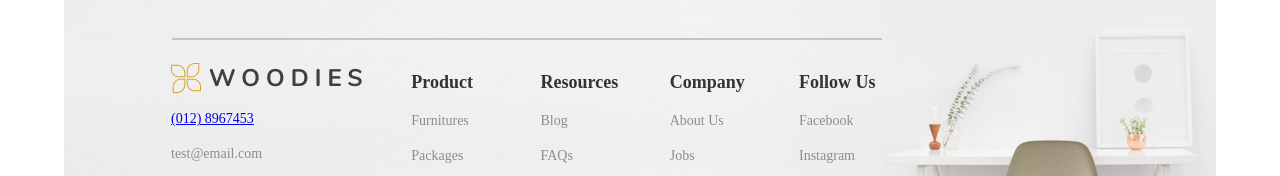
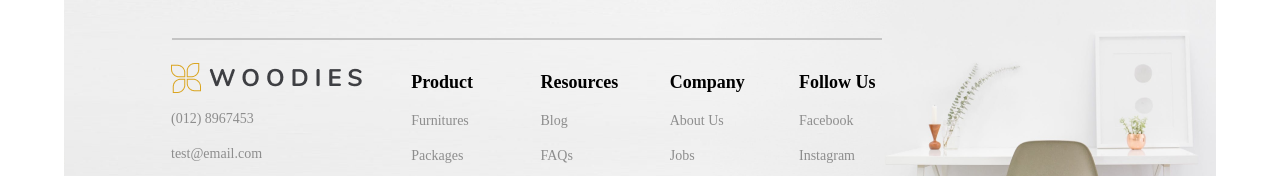
Before and after one commit to melnikovst/extra-task-1, a plain HTML site: page index.html in a window 1280 px wide. Shown: the part 3830-4006 px from the top of the page. Drawn offline with Linux system fonts and the light colour scheme; a web font is replaced by a local one.

Commit message:
some wrap fixed

```diff
--- a/index.css
+++ b/index.css
@@ -496,5 +496,12 @@
   font-weight: 600;
   font-size: 18px;
   line-height: 25px;
-  color: #333333;
+  max-height: 25px;
+  max-width: 81px;
+  white-space: nowrap;
 }
+
+.footer__link {
+  text-decoration: none;
+  color: #8D8D8D;
+}
--- a/index.html
+++ b/index.html
@@ -154,7 +154,7 @@
               alt="header logo"
               class="logo_place_footer logo"
             />
-            <p class="footer__contacts"><a href="#">(012) 8967453</a></p>
+            <p class="footer__contacts"><a href="#" class="footer__link">(012) 8967453</a></p>
             <p class="footer__contacts">test@email.com</p>
             <p class="footer__contacts">Test Address</p>
           </div>
```
